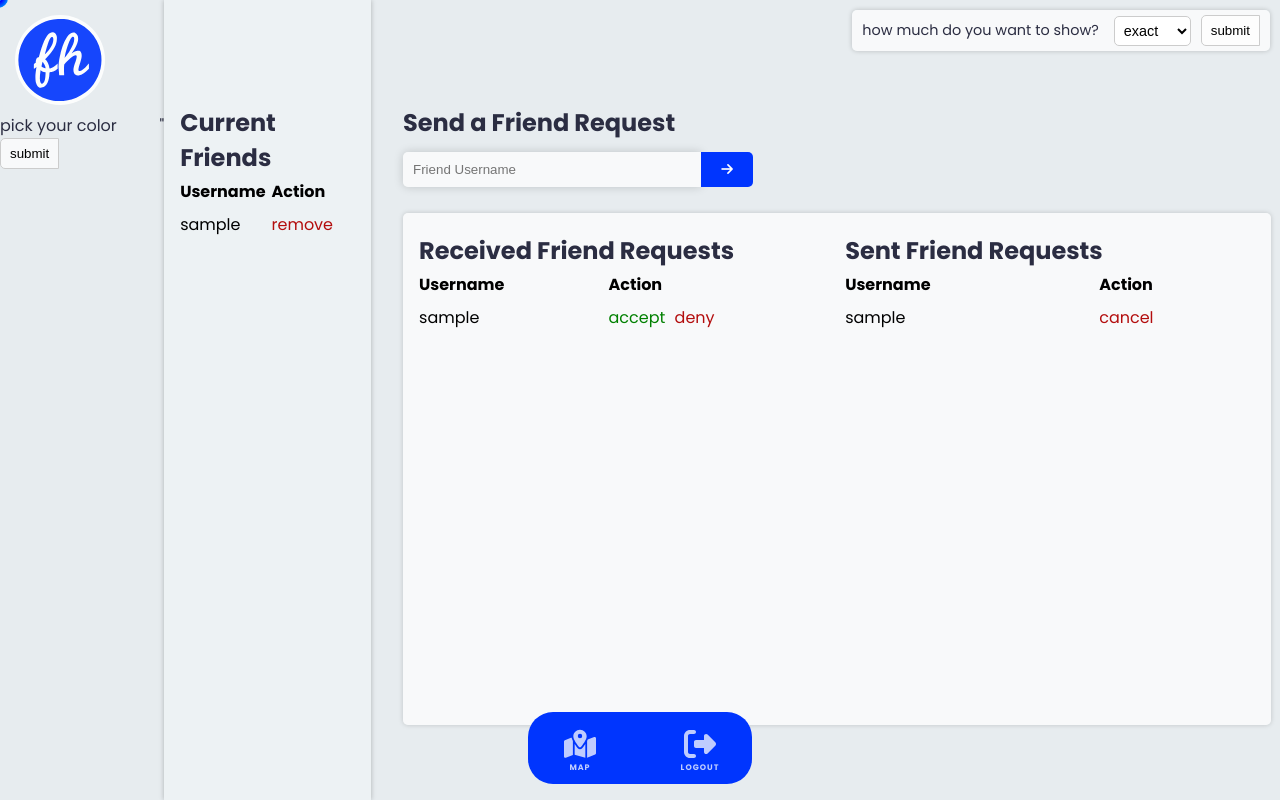
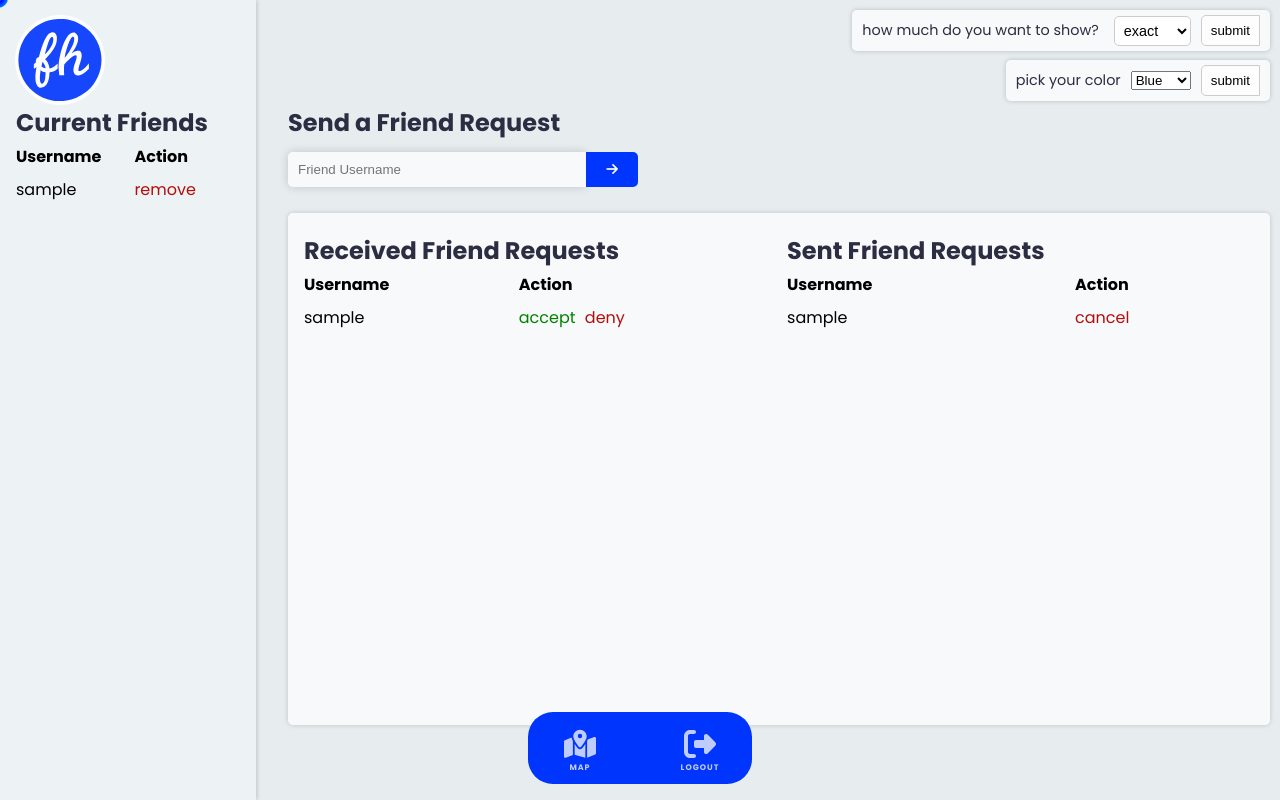
Before and after one commit to ChicoState/FriendHub, a Django app: page /friendList/ in a window 1280 px wide. Run offline with Django 4.2, Linux system fonts and the light colour scheme; a user stored in the database is signed in; tables that the repository leaves empty hold one stand-in row (values such as "Sample post").

Commit message:
fixed #37

```diff
--- a/application/forms.py
+++ b/application/forms.py
@@ -44,6 +44,8 @@
 
 class ColorPreferenceForm(forms.Form):
     color = forms.ChoiceField(choices=[
-        (1, '#007bff'),
-        (2, '#0000FF'),
+        (1, 'Blue'),
+        (2, 'Red'),
+        (3, 'Green'),
+        (4, 'Pink'),
     ])
--- a/application/models.py
+++ b/application/models.py
@@ -64,7 +64,7 @@
     latitude = models.FloatField(default=0.00)
     longitude = models.FloatField(default=0.00)
     distancePreference = models.IntegerField(default=1)
-    colorPreference = models.CharField(max_length=10, default ='#007bff')
+    colorPreference = models.IntegerField(default=1)
     friends = models.ManyToManyField('self', blank=True)
 
     def __str__(self) -> str:
@@ -85,7 +85,8 @@
                 'username': friend.username,
                 'latitude': user_data_instance.latitude,
                 'longitude': user_data_instance.longitude,
-                'distancePreference': user_data_instance.distancePreference
+                'distancePreference': user_data_instance.distancePreference,
+                'color': user_data_instance.colorPreference
             }
             coords_list.append(coords)
 
--- a/application/views.py
+++ b/application/views.py
@@ -35,6 +35,7 @@
     currentDistancePreference = user_data.distancePreference
     # instantiate the distance preference form
     form = DistancePreferenceForm(initial={'distance': currentDistancePreference})
+
     # Get the user's details
     username = user_data.djangoUser.username
     firstname = user_data.djangoUser.first_name
@@ -143,15 +144,20 @@
     # get user data for current user
     user_data = UserData.objects.get(djangoUser=request.user)
     currentDistancePreference = user_data.distancePreference
+    currentColorPreference = user_data.colorPreference
 
     # instantiate the distance preference form
     form = DistancePreferenceForm(initial={'distance': currentDistancePreference})
+
+    colorForm = ColorPreferenceForm(initial={'color': currentColorPreference})
+
 
     context = {
         'friendRequestsReceived': friendRequestsReceived,
         'friendRequestsSent': friendRequestsSent,
         'friends': friends.friends.all(),
-        'form': form
+        'form': form,
+        'colorForm': colorForm
     }
 
     return render(request, 'friendList.html', context)
@@ -269,4 +275,5 @@
             userData = UserData.objects.get(djangoUser=request.user)
             userData.colorPreference = colorSelected
             userData.save()
+            print(colorSelected)
             return redirect('friendList')
--- a/static/css/friends.css
+++ b/static/css/friends.css
@@ -350,7 +350,7 @@
   color: rgb(3, 172, 3);
 }
 
-.distance-selector {
+.distance-selector, .color-selector {
   position: absolute;
   top: 10px;
   right: 10px;
@@ -361,6 +361,11 @@
   padding: 5px 10px;
   border-radius: 5px;
   box-shadow: 0 0 5px rgba(0, 0, 0, 0.2);
+}
+
+.color-selector {
+  top: 60px;
+  font-size: 0.9rem;
 }
 
 .distance-selector label {
--- a/templates/friendList.html
+++ b/templates/friendList.html
@@ -3,7 +3,7 @@
     {% load static %}
     {% include "header.html" %}
     <link rel="stylesheet" href="https://cdnjs.cloudflare.com/ajax/libs/font-awesome/6.4.2/css/all.min.css" integrity="sha512-z3gLpd7yknf1YoNbCzqRKc4qyor8gaKU1qmn+CShxbuBusANI9QpRohGBreCFkKxLhei6S9CQXFEbbKuqLg0DA==" crossorigin="anonymous" referrerpolicy="no-referrer" />
-    <link rel="stylesheet" type="text/css" href="{% static 'css/friends.css' %}?v=1.01"/>
+    <link rel="stylesheet" type="text/css" href="{% static 'css/friends.css' %}?v=1.02"/>
 </head>
 <body id>
     <a href = "/map">
@@ -38,11 +38,11 @@
         <form method="post" action="{% url 'setColorPreference' %}">
             {% csrf_token %}
             <div class = "color-selector">
-                <label for="{{form.color.idForLabel}}">pick your color</label>
-                {{form.color}}
+                <label for="{{colorForm.color.idForLabel}}">pick your color</label>
+                {{colorForm.color}}
                 <input id="leftAlignedSubmit" type="submit" value="submit">
             </div>
-        </form>"
+        </form>
         <div class="friends-section">
             <h2>Current Friends</h2>
             <table>
```
Also changed, not shown: templates/map.html (+16 -3 lines), application/migrations/0028_userdata_colorpreference.py (added), application/migrations/0029_alter_userdata_colorpreference.py (added), application/migrations/0030_alter_userdata_colorpreference.py (added).
